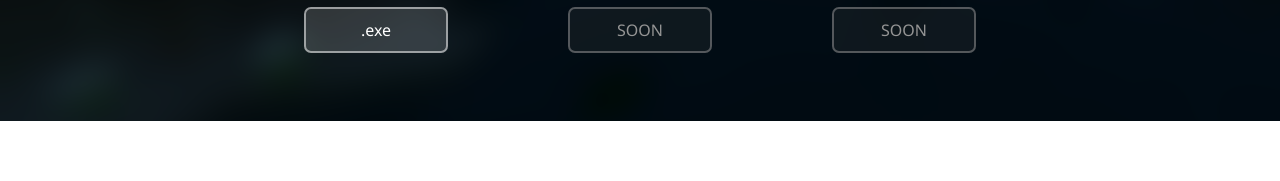
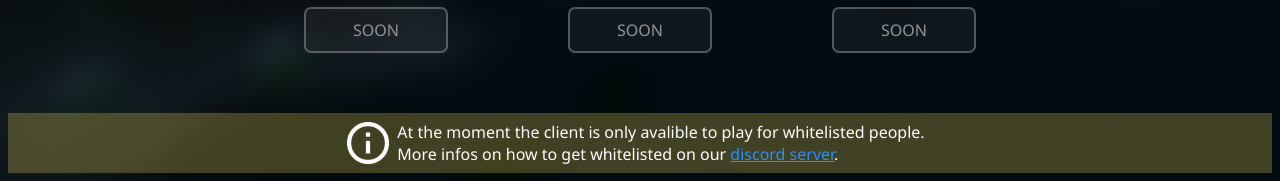
Before and after one commit to LuxClient/New-Website, a plain HTML site: page index.html in a window 1280 px wide. Shown: the part 775-956 px from the top of the page. Before the commit the page ends 896 px from the top, so only its background shows below. Drawn offline with Linux system fonts and the light colour scheme.

Commit message:
updated website

```diff
--- a/index.html
+++ b/index.html
@@ -34,7 +34,7 @@
     <div class="download">
         <span class="download-os">
             <img src="./assets/os/windows.png" alt="windows" width="100" height="100">
-            <a href="./assets/LuxClient.zip" download class="download-supported">.exe</a>
+            <a href="" class="download-blocked">SOON</a>
         </span>
         <span class="download-os">
             <img src="./assets/os/osx.png" alt="macos" width="100" height="100">
@@ -46,5 +46,11 @@
         </span>
     </div>
 
+    <div class="info">
+        <img src="./assets/info.png" alt="info" width="42" height="42">
+        <p>At the moment the client is only avalible to play for whitelisted people. <br>
+            More infos on how to get whitelisted on our <a href="https://discord.gg/EzQj29Czke">discord server</a>.</p>
+    </div>
+
 </body>
 </html>
--- a/styles.css
+++ b/styles.css
@@ -13,6 +13,14 @@ h2 {
     font-size: 30px;
     margin-top: 150px;
     text-align: center;
+}
+
+p {
+    margin: 8px;
+}
+
+a {
+    color: rgb(35, 145, 255);
 }
 
 .head {
@@ -83,6 +91,14 @@ h2 {
     background-color: rgba(92, 92, 92, 0.158);
 }
 
+.info {
+    display: flex;
+    flex-direction: row;
+    justify-content: center;
+    align-items: center;
+    background-color: rgba(255, 227, 89, 0.252);
+}
+
 ::-webkit-scrollbar {
     width: 12px;
 }
```
Also changed, not shown: assets/info.png (added).
